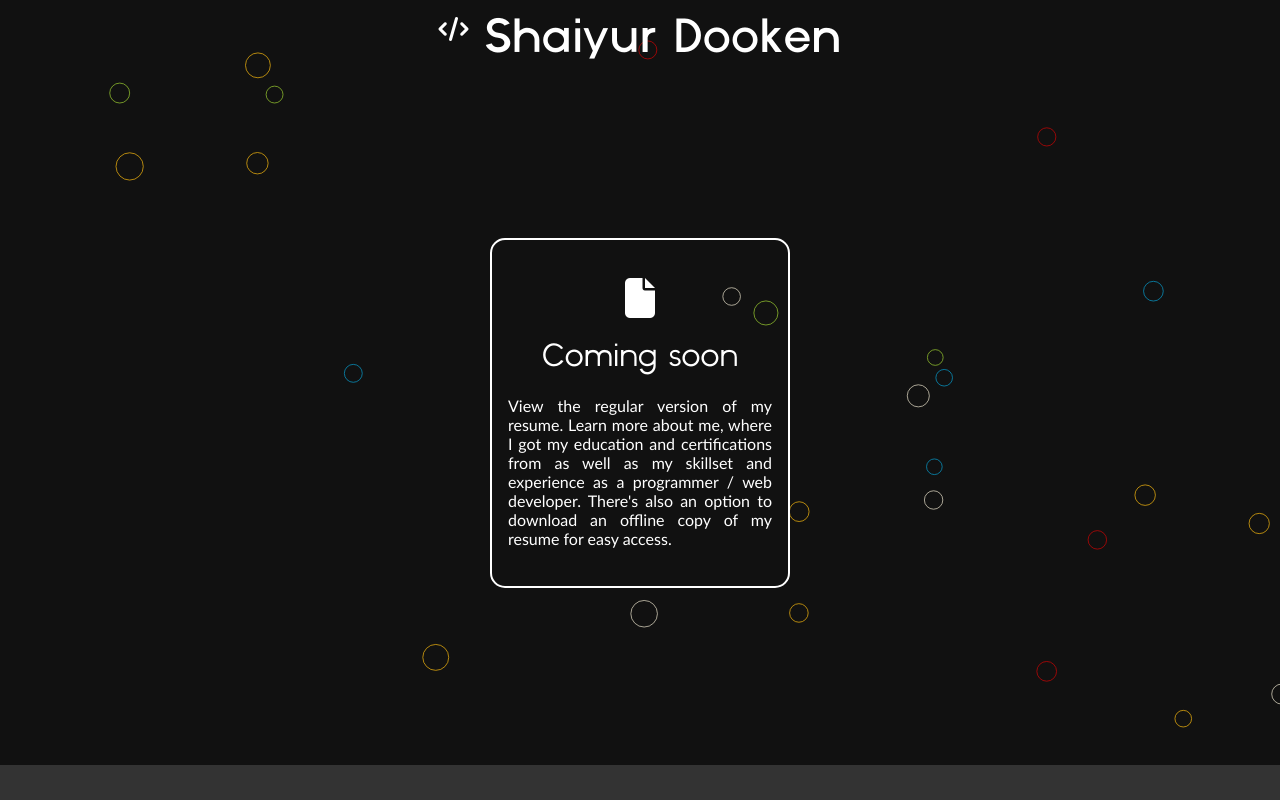
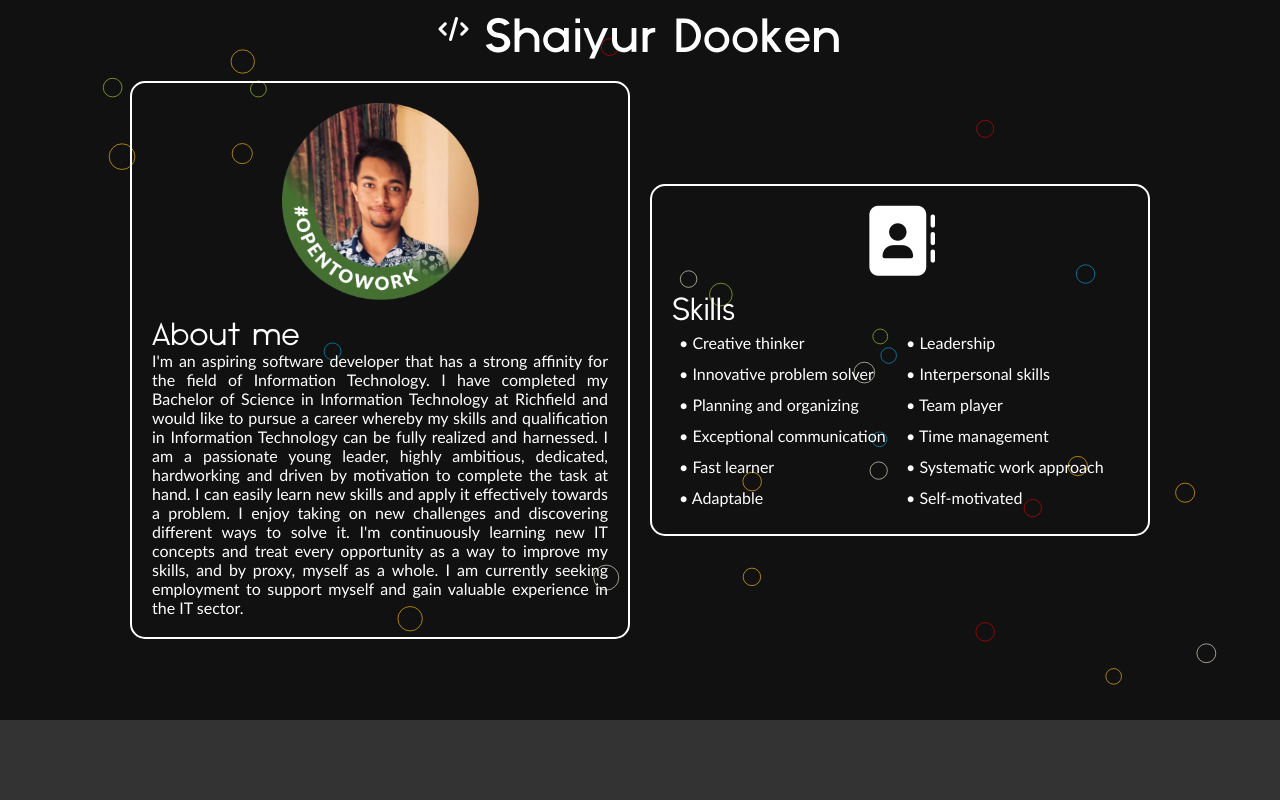
Before and after one commit to shai-04/shaiyur, a plain HTML site: page resume.html in a window 1280 px wide. Drawn offline with Linux system fonts and the light colour scheme.

Commit message:
Added short bio and skill section to resume page

```diff
--- a/assets/css/base.css
+++ b/assets/css/base.css
@@ -34,6 +34,7 @@ header {
     justify-content: center;
     align-items: center;
     margin-top: 1rem;
+    margin-bottom: 20px;
 }
 
 header > i {
--- a/assets/css/resume.css
+++ b/assets/css/resume.css
@@ -3,3 +3,73 @@ body {
     background-repeat: no-repeat;
     background-size: cover;
 }
+
+.information {
+    display: flex;
+    flex-wrap: wrap;
+    justify-content: center;
+    align-items: center;
+}
+
+.info_block {
+    padding: 20px;
+    margin: 0 10px;
+    width: 90%;
+    max-width: 500px;
+
+    border: 2px solid #fff;
+    border-radius: 15px;
+
+    transition-property: color, background-color, transform;
+    transition-duration: .2s;
+    transition-timing-function: ease;
+}
+
+.info_block > img {
+    display: block;
+    width: 200px;
+    margin: 0 auto;
+    margin-bottom: 20px;
+}
+
+.info_block > i {
+    display: block;
+    text-align: center;
+    font-size: 70px;
+    margin-bottom: 20px;
+}
+
+.info_block > h1 {
+    font-family: Noir, sans-serif;
+    font-size: 2rem;
+}
+
+.info_block > p, td {
+    text-align: justify;
+    font-family: Calibri, 'Times New Roman', Times, serif;
+    font-size: 1rem;
+}
+
+
+.info_block:hover {
+    cursor: pointer;
+    background-color: #fff;
+    color: #000;
+    transform: translateY(-10px);
+    box-shadow: 0px 0px 30px 10px #888888;
+}
+
+table {
+    width: 100%;
+}
+
+td {
+    width: 50%;
+    padding: 5px;
+}
+
+@media only screen and (max-width: 1040px) {
+    .info_block {
+        margin: 20px 20px;
+    }
+}
--- a/resume.html
+++ b/resume.html
@@ -21,13 +21,56 @@
             <a href = "index.html">Shaiyur Dooken</a>
         </header>
 
-        <div class="options">
-            <a class="option" href = "#">
-                <i class="fa-solid fa-file"></i>
-                <h1>Coming soon</h1>
-                <p>View the regular version of my resume. Learn more about me, where I got my education and certifications from as well as my skillset and experience as a programmer / web developer. There's also an option to download an offline copy of my resume for easy access.</p>
-            </a>
-        </div>
+        <main>
+            <div class="information">
+                <div class="info_block">
+                    <img src = "assets/images/Profile.png" alt = "Headshot of Shaiyur" width = "200px">
+                    <h1>About me</h1>
+                    <p>
+                        I'm an aspiring software developer that has a strong affinity for the field of Information Technology. I
+                        have completed my Bachelor of Science in Information Technology at Richfield and would like to pursue
+                        a career whereby my skills and qualification in Information Technology can be fully realized and
+                        harnessed. I am a passionate young leader, highly ambitious, dedicated, hardworking and driven by
+                        motivation to complete the task at hand. I can easily learn new skills and apply it effectively towards a
+                        problem. I enjoy taking on new challenges and discovering different ways to solve it. I'm continuously
+                        learning new IT concepts and treat every opportunity as a way to improve my skills, and by proxy, myself
+                        as a whole. I am currently seeking employment to support myself and gain valuable experience in the IT
+                        sector.
+                    </p>
+                </div>
+
+                <div class="info_block">
+                    <i class="fa-solid fa-address-book"></i>
+                    <h1>Skills</h1>
+                    <table>
+                        <tr>
+                            <td>&#x2022;&nbsp;Creative thinker</td>
+                            <td>&#x2022;&nbsp;Leadership</td>
+                        </tr>
+                        <tr>
+                            <td>&#x2022;&nbsp;Innovative problem solver</td>
+                            <td>&#x2022;&nbsp;Interpersonal skills</td>
+                        </tr>
+                        <tr>
+                            <td>&#x2022;&nbsp;Planning and organizing</td>
+                            <td>&#x2022;&nbsp;Team player</td>
+                        </tr>
+                        <tr>
+                            <td>&#x2022;&nbsp;Exceptional communication</td>
+                            <td>&#x2022;&nbsp;Time management</td>
+                        </tr>
+                        <tr>
+                            <td>&#x2022;&nbsp;Fast learner</td>
+                            <td>&#x2022;&nbsp;Systematic work approach</td>
+                        </tr>
+                        <tr>
+                            <td>&#x2022;&nbsp;Adaptable</td>
+                            <td>&#x2022;&nbsp;Self-motivated</td>
+                        </tr>
+                    </table>
+                </div>
+            </div>
+        </main>
 
         <a class = "scrollUpButton" href = "#top"><i class = "fa-solid fa-angles-up"></i></a>
     </body>
@@ -38,7 +81,7 @@
         -- Bio
         -- Skills
         -- Awards
+    3) Experience
     2) Education & Certifications
-    3) Experience
-    4) Contact
+    4) Download offline resume
 -->
```
Also changed, not shown: assets/images/Profile.png (added).
